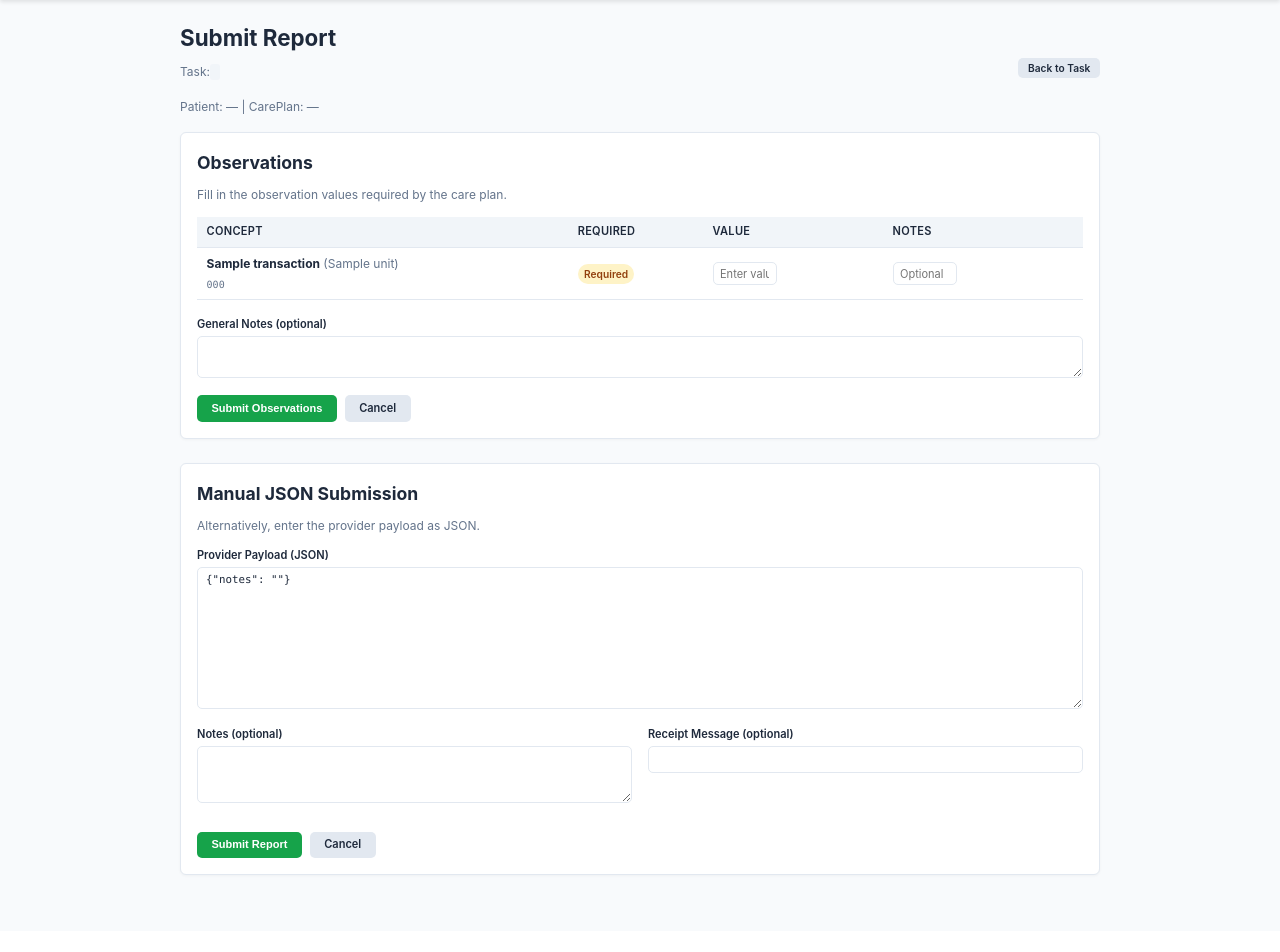
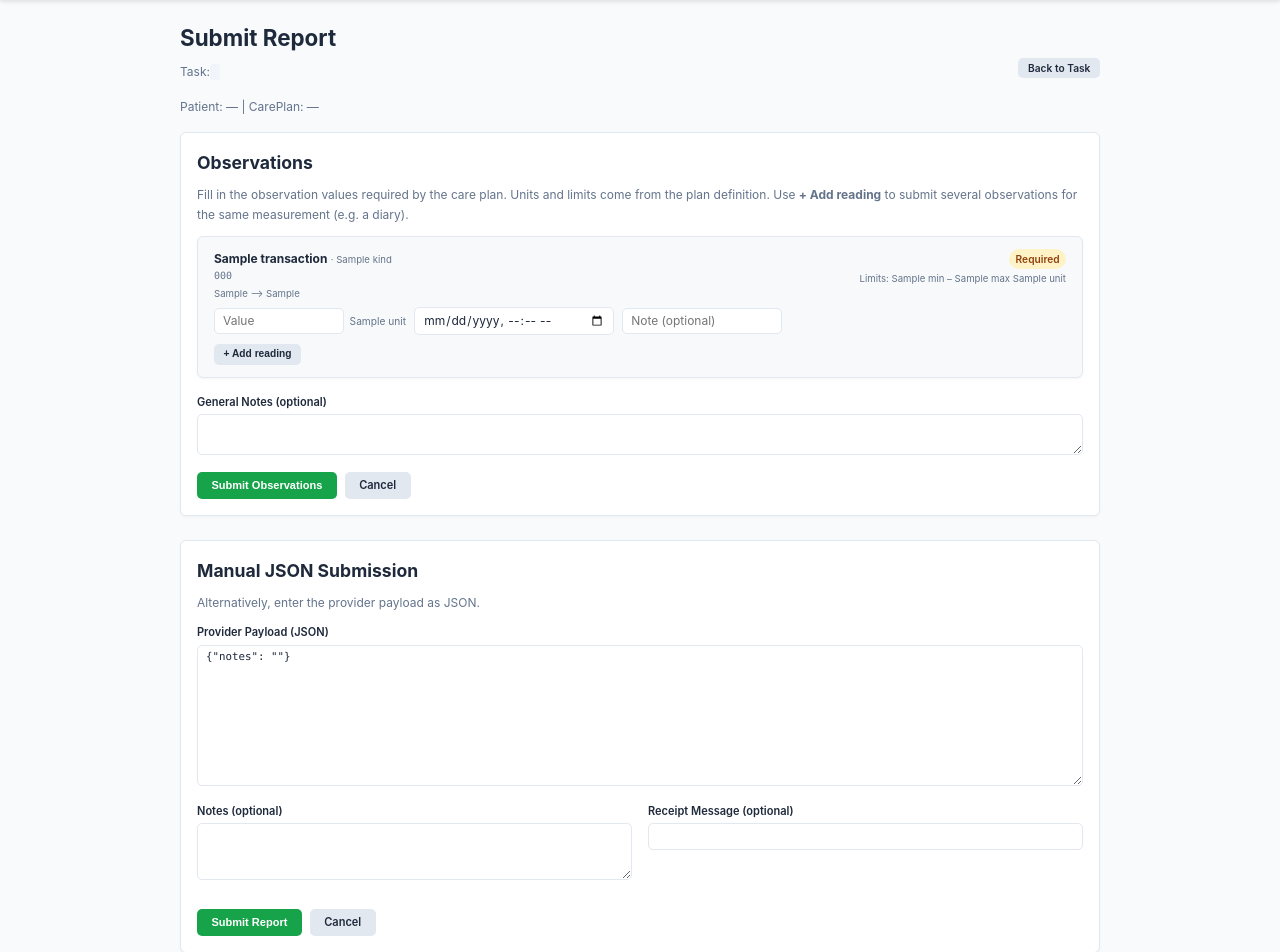
Before and after one commit to profingvar/provider.pdhc, a Flask app: template provider_portal/templates/report_form.html in a window 1280 px wide. Shown: the part 42-994 px from the top of the page. Before the commit the page ends 918 px from the top, so only its background shows below. Run offline with Flask 3, Linux system fonts and the light colour scheme; tables that the repository leaves empty hold one stand-in row (values such as "Sample post"); the template is opened without the code that fills it: values that come from a table or form of the project are taken from there, most other values are stand-ins (such as "Sample title", 1, 10 or a date in 2020).

Commit message:
Guided report form: plan-driven widgets, units, limits, multi-reading
Drive the Submit Report form from plan.pdhc (the plan-definition
authority) instead of a flat text table:

- New app/services/plan_client.py fetches per-concept response type,
  unit, limits and slider anchors for a plan definition (cached, fail-
  soft), mapping response types to the same canonical vocab the gateway
  validates against (numeric/boolean/categorical/text).
- report_form.html renders the right widget per concept — number inputs
  with min/max/unit, sliders with a live read-out and anchors, Yes/No
  for booleans, selects for choices — and shows each concept's unit and
  limits and its real required/optional/recommended badge.
- "+ Add reading" lets a provider submit several observations for the
  same measurement (a diary), each with an optional timestamp + note.
- views.submit_report enriches the transaction list with plan metadata
  and coerces each reading's value to the JSON type the gateway expects
  for the concept's response type.
- config PLAN_BASE_URL (server .env points it at the local plan.pdhc).

Co-Authored-By: Claude Opus 4.8 <noreply@anthropic.com>

```diff
--- a/provider_portal/templates/report_form.html
+++ b/provider_portal/templates/report_form.html
@@ -11,54 +11,112 @@
   <a href="{{ url_for('web.task_detail', receipt_token=task.receipt_token) }}" class="btn btn-sm btn-secondary">Back to Task</a>
 </div>
 
+{# One reading row (value widget + timestamp + note). Used both inline for
+   the first reading and inside a <template> for JS-added readings, where j
+   is the literal placeholder "__J__". #}
+{% macro reading(i, j, tx, first=False) %}
+{% set req = (tx.requirement_type or 'required') == 'required' %}
+<div class="reading-row" style="display:flex;gap:.5rem;align-items:center;flex-wrap:wrap;margin:.3rem 0;">
+  <div style="display:flex;align-items:center;gap:.35rem;">
+    {% if tx.kind == 'slider' %}
+      <input type="range" name="value_{{ i }}_{{ j }}"
+             min="{{ tx.min if tx.min is not none else 0 }}"
+             max="{{ tx.max if tx.max is not none else 10 }}"
+             step="{{ tx.step or 'any' }}"
+             oninput="this.nextElementSibling.value=this.value"
+             {% if first and req %}value="{{ tx.min if tx.min is not none else 0 }}"{% endif %}
+             style="width:160px;">
+      <output style="min-width:2.2em;font-weight:600;">{{ tx.min if tx.min is not none else 0 }}</output>
+    {% elif tx.kind == 'boolean' %}
+      <select name="value_{{ i }}_{{ j }}" class="form-control" style="width:110px;"
+              {% if first and req %}required{% endif %}>
+        <option value="">—</option>
+        <option value="true">Yes</option>
+        <option value="false">No</option>
+      </select>
+    {% elif tx.kind in ('single_choice', 'multi_choice') and tx.options %}
+      <select name="value_{{ i }}_{{ j }}" class="form-control" style="width:180px;"
+              {% if tx.kind == 'multi_choice' %}multiple{% endif %}
+              {% if first and req %}required{% endif %}>
+        {% if tx.kind != 'multi_choice' %}<option value="">—</option>{% endif %}
+        {% for opt in tx.options %}<option value="{{ opt.code }}">{{ opt.label }}</option>{% endfor %}
+      </select>
+    {% else %}
+      <input type="{{ 'number' if tx.kind in ('number','integer') else 'text' }}"
+             name="value_{{ i }}_{{ j }}" class="form-control" style="width:130px;"
+             {% if tx.min is not none %}min="{{ tx.min }}"{% endif %}
+             {% if tx.max is not none %}max="{{ tx.max }}"{% endif %}
+             {% if tx.step %}step="{{ tx.step }}"{% endif %}
+             placeholder="Value" {% if first and req %}required{% endif %}>
+    {% endif %}
+    {% if tx.unit %}<span class="text-muted" style="font-size:.85em;">{{ tx.unit }}</span>{% endif %}
+  </div>
+  <input type="datetime-local" name="recorded_{{ i }}_{{ j }}" class="form-control"
+         style="width:200px;" title="When recorded (defaults to now)">
+  <input type="text" name="note_{{ i }}_{{ j }}" class="form-control"
+         style="width:160px;" placeholder="Note (optional)">
+  <button type="button" class="btn btn-sm btn-secondary reading-remove"
+          onclick="this.closest('.reading-row').remove()"
+          style="{% if first %}visibility:hidden;{% endif %}">✕</button>
+</div>
+{% endmacro %}
+
 {% if transactions %}
 <div class="card">
   <h2>Observations</h2>
-  <p class="text-muted mb-2">Fill in the observation values required by the care plan.</p>
+  <p class="text-muted mb-2">
+    Fill in the observation values required by the care plan. Units and
+    limits come from the plan definition. Use <strong>+ Add reading</strong>
+    to submit several observations for the same measurement (e.g. a diary).
+  </p>
   <form method="post">
     <input type="hidden" name="obs_count" value="{{ transactions|length }}">
-    <div class="table-wrap">
-      <table>
-        <thead>
-          <tr>
-            <th>Concept</th>
-            <th>Required</th>
-            <th style="width:180px">Value</th>
-            <th style="width:200px">Notes</th>
-          </tr>
-        </thead>
-        <tbody>
-          {% for tx in transactions %}
-          <tr>
-            <td>
-              <strong>{{ tx.concept_name }}</strong>
-              {% if tx.unit %}<span class="text-muted"> ({{ tx.unit }})</span>{% endif %}
-              <br><span class="text-muted monospace" style="font-size:10px">{{ tx.concept_guid }}</span>
-              <input type="hidden" name="transaction_guid_{{ loop.index0 }}" value="{{ tx.transaction_guid }}">
-              <input type="hidden" name="activity_guid_{{ loop.index0 }}" value="{{ tx.activity_guid }}">
-              <input type="hidden" name="concept_guid_{{ loop.index0 }}" value="{{ tx.concept_guid }}">
-              <input type="hidden" name="concept_name_{{ loop.index0 }}" value="{{ tx.concept_name }}">
-            </td>
-            <td>
-              {% if tx.requirement_type == 'recommended' %}
-                <span class="badge badge-info">Recommended</span>
-              {% else %}
-                <span class="badge badge-warning">Required</span>
-              {% endif %}
-            </td>
-            <td>
-              <input type="text" name="value_{{ loop.index0 }}" class="form-control"
-                     placeholder="Enter value"
-                     {% if tx.requirement_type != 'recommended' %}required{% endif %}>
-            </td>
-            <td>
-              <input type="text" name="notes_{{ loop.index0 }}" class="form-control" placeholder="Optional">
-            </td>
-          </tr>
-          {% endfor %}
-        </tbody>
-      </table>
+    {% for tx in transactions %}
+    {% set i = loop.index0 %}
+    <div class="card" style="margin:.5rem 0;padding:.75rem 1rem;background:var(--bg-secondary,#f8f9fa);">
+      <div style="display:flex;justify-content:space-between;align-items:baseline;gap:.5rem;flex-wrap:wrap;">
+        <div>
+          <strong>{{ tx.concept_name }}</strong>
+          {% if tx.kind and tx.kind != 'text' %}<span class="text-muted" style="font-size:.8em;"> · {{ tx.kind }}</span>{% endif %}
+          <div class="text-muted monospace" style="font-size:10px;">{{ tx.concept_guid }}</div>
+        </div>
+        <div style="text-align:right;">
+          {% if (tx.requirement_type or 'required') == 'required' %}
+            <span class="badge badge-warning">Required</span>
+          {% elif tx.requirement_type == 'recommended' %}
+            <span class="badge badge-info">Recommended</span>
+          {% else %}
+            <span class="badge">Optional</span>
+          {% endif %}
+          <div class="text-muted" style="font-size:.8em;margin-top:.15rem;">
+            {% if tx.min is not none or tx.max is not none %}
+              Limits: {{ tx.min if tx.min is not none else '−∞' }} – {{ tx.max if tx.max is not none else '∞' }}{% if tx.unit %} {{ tx.unit }}{% endif %}
+            {% elif tx.unit %}
+              Unit: {{ tx.unit }}
+            {% endif %}
+          </div>
+        </div>
+      </div>
+      {% if tx.anchor_low or tx.anchor_high %}
+      <div class="text-muted" style="font-size:.8em;">{{ tx.anchor_low or '' }}{% if tx.anchor_low and tx.anchor_high %} ⟶ {% endif %}{{ tx.anchor_high or '' }}</div>
+      {% endif %}
+
+      <input type="hidden" name="transaction_guid_{{ i }}" value="{{ tx.transaction_guid }}">
+      <input type="hidden" name="activity_guid_{{ i }}" value="{{ tx.activity_guid }}">
+      <input type="hidden" name="concept_guid_{{ i }}" value="{{ tx.concept_guid }}">
+      <input type="hidden" name="concept_name_{{ i }}" value="{{ tx.concept_name }}">
+      <input type="hidden" name="kind_{{ i }}" value="{{ tx.kind }}">
+      <input type="hidden" name="response_type_{{ i }}" value="{{ tx.response_type }}">
+
+      <div class="readings" id="readings-{{ i }}" data-nextj="1">
+        {{ reading(i, 0, tx, first=True) }}
+      </div>
+      <template id="tpl-{{ i }}">{{ reading(i, '__J__', tx, first=False) }}</template>
+      <button type="button" class="btn btn-sm btn-secondary" onclick="addReading({{ i }})"
+              style="margin-top:.25rem;">+ Add reading</button>
     </div>
+    {% endfor %}
+
     <div class="form-group" style="margin-top:1rem">
       <label for="notes">General Notes (optional)</label>
       <textarea id="notes" name="notes" class="form-control" rows="2"></textarea>
@@ -69,6 +127,23 @@
     </div>
   </form>
 </div>
+
+<script>
+function addReading(i) {
+  var box = document.getElementById('readings-' + i);
+  var tpl = document.getElementById('tpl-' + i);
+  var j = parseInt(box.dataset.nextj, 10);
+  var html = tpl.innerHTML.replace(/__J__/g, j);
+  var wrap = document.createElement('div');
+  wrap.innerHTML = html.trim();
+  var row = wrap.firstElementChild;
+  box.appendChild(row);
+  box.dataset.nextj = (j + 1);
+  // A cloned <input type=range> needs its output re-synced.
+  var rng = row.querySelector('input[type=range]');
+  if (rng) { var o = rng.nextElementSibling; if (o) o.value = rng.value; }
+}
+</script>
 {% endif %}
 
 <div class="card" {% if transactions %}style="margin-top:1.5rem"{% endif %}>
```
Also changed, not shown: provider_portal/app/services/plan_client.py (added, +154 -0 lines), provider_portal/app/web/views.py (+87 -18 lines), provider_portal/config.py (+7 -0 lines).
